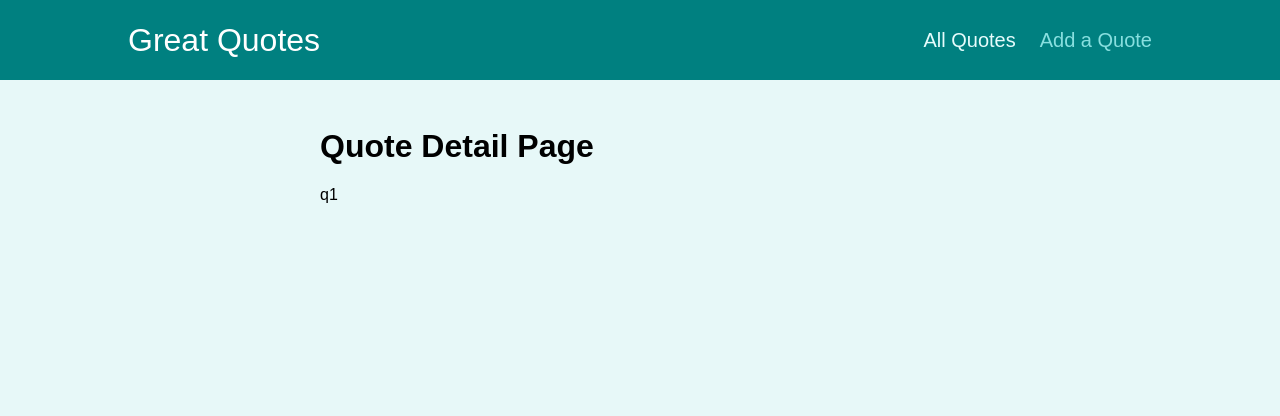
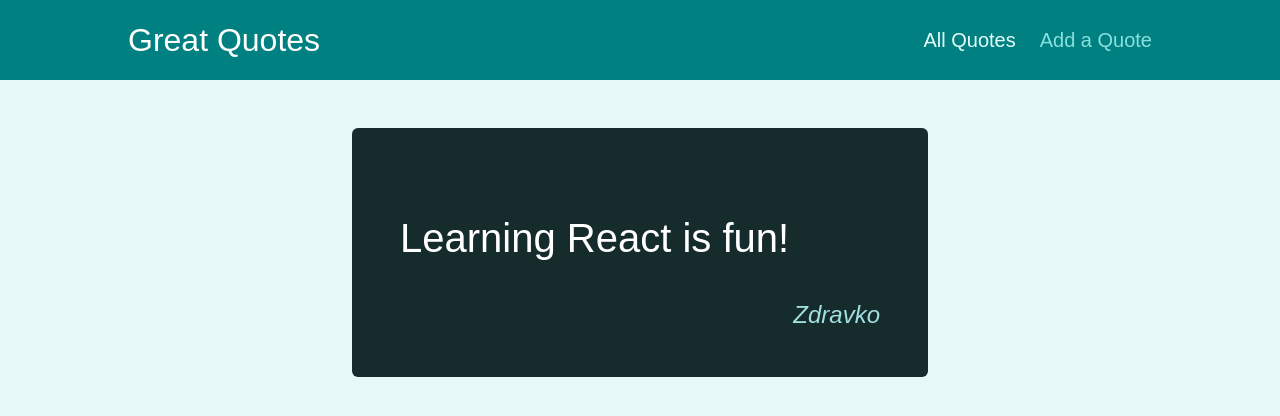
Before and after one commit to sosa96/Great-Quotes, a React (Create React App) app: page /quotes/q1 in a window 1280 px wide. Shown: the top 416 px of the page. Built offline with nearby package versions, Linux system fonts and the light colour scheme.

Commit message:
Added dummy data

```diff
--- a/src/components/quotes/QuoteForm.js
+++ b/src/components/quotes/QuoteForm.js
@@ -1,10 +1,10 @@
 import { useRef } from 'react';
 
-import Card from '../ui/Card';
-import LoadingSpinner from '../ui/LoadingSpinner';
+import Card from '../UI/Card';
+import LoadingSpinner from '../UI/LoadingSpinner';
 import classes from './QuoteForm.module.css';
 
-const QuoteForm = (props) => {
+const QuoteForm = props => {
   const authorInputRef = useRef();
   const textInputRef = useRef();
 
--- a/src/components/quotes/QuoteItem.js
+++ b/src/components/quotes/QuoteItem.js
@@ -1,6 +1,8 @@
+import { Link } from 'react-router-dom';
+
 import classes from './QuoteItem.module.css';
 
-const QuoteItem = (props) => {
+const QuoteItem = props => {
   return (
     <li className={classes.item}>
       <figure>
@@ -9,9 +11,9 @@
         </blockquote>
         <figcaption>{props.author}</figcaption>
       </figure>
-      <a className='btn'>
+      <Link to={`/quotes/${props.id}`} className='btn'>
         View Fullscreen
-      </a>
+      </Link>
     </li>
   );
 };
--- a/src/pages/AllQuotes.js
+++ b/src/pages/AllQuotes.js
@@ -1,5 +1,12 @@
+import QuoteList from '../components/quotes/QuoteList';
+
+const DUMMY_QUOTES = [
+  { id: 'q1', author: 'Zdravko', text: 'Learning React is fun!' },
+  { id: 'q2', author: 'Sosa', text: 'Learning React is great!' },
+];
+
 const AllQuotes = () => {
-  return <h1>All Quotes Page</h1>;
+  return <QuoteList quotes={DUMMY_QUOTES} />;
 };
 
 export default AllQuotes;
--- a/src/pages/NewQuote.js
+++ b/src/pages/NewQuote.js
@@ -1,5 +1,11 @@
+import QuoteForm from '../components/quotes/QuoteForm';
+
 const NewQuote = () => {
-  return <h1>New Quote Page</h1>;
+  const addQuoteHandler = quoteData => {
+    console.log(quoteData);
+  };
+
+  return <QuoteForm onAddQuote={addQuoteHandler} />;
 };
 
 export default NewQuote;
--- a/src/pages/QuoteDetail.js
+++ b/src/pages/QuoteDetail.js
@@ -1,15 +1,26 @@
 import { Fragment } from 'react';
 import { useParams, Route } from 'react-router-dom';
 
+import HighLightedQuote from '../components/quotes/HighlightedQuote';
 import Comments from '../components/comments/Comments';
+
+const DUMMY_QUOTES = [
+  { id: 'q1', author: 'Zdravko', text: 'Learning React is fun!' },
+  { id: 'q2', author: 'Sosa', text: 'Learning React is great!' },
+];
 
 const QuoteDetail = () => {
   const params = useParams();
 
+  const quote = DUMMY_QUOTES.find(quote => quote.id === params.quoteId);
+
+  if (!quote) {
+    return <p>No quote found!</p>;
+  }
+
   return (
     <Fragment>
-      <h1>Quote Detail Page</h1>
-      <p>{params.quoteId}</p>
+      <HighLightedQuote text={quote.text} author={quote.author} />
       <Route path={`/quotes/${params.quoteId}/comments`}>
         <Comments />
       </Route>
```
